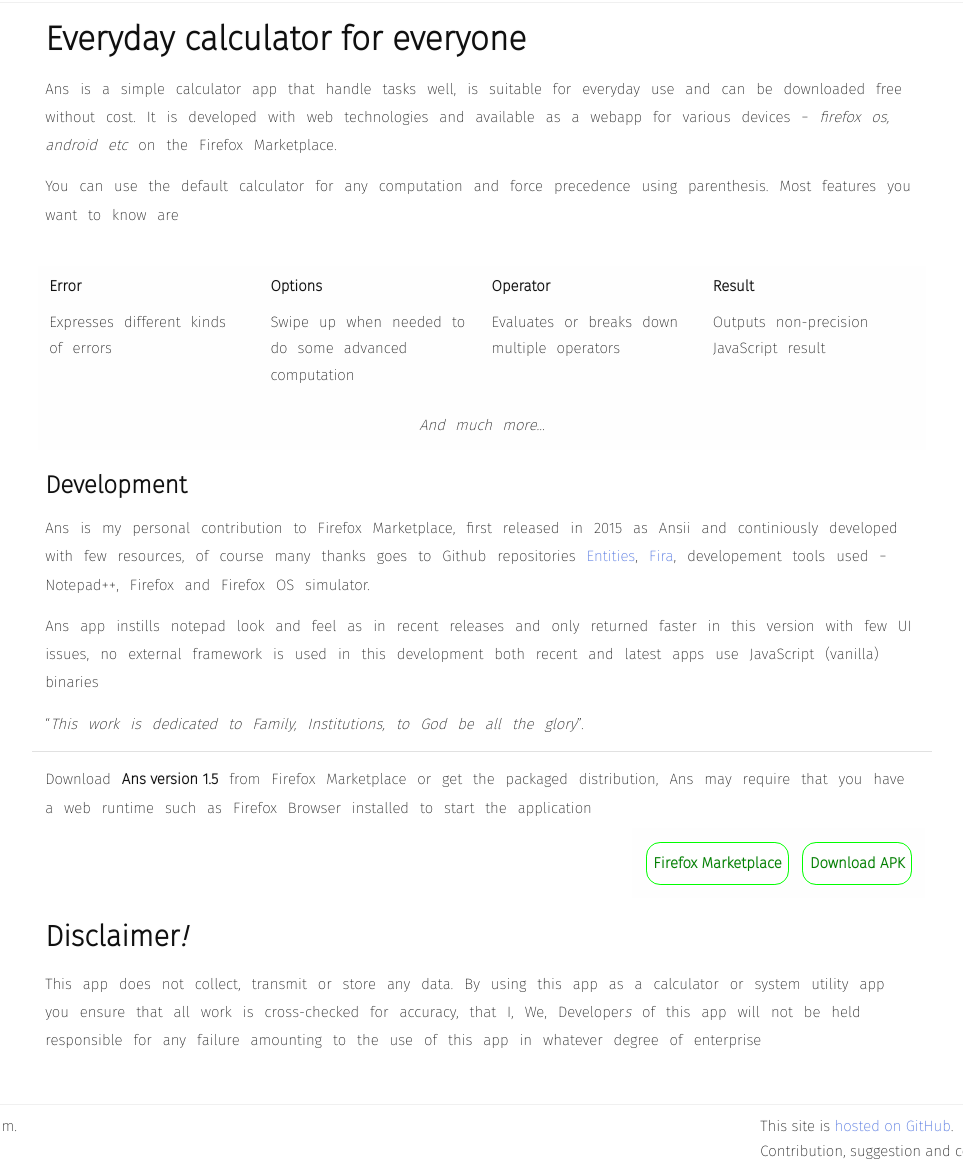
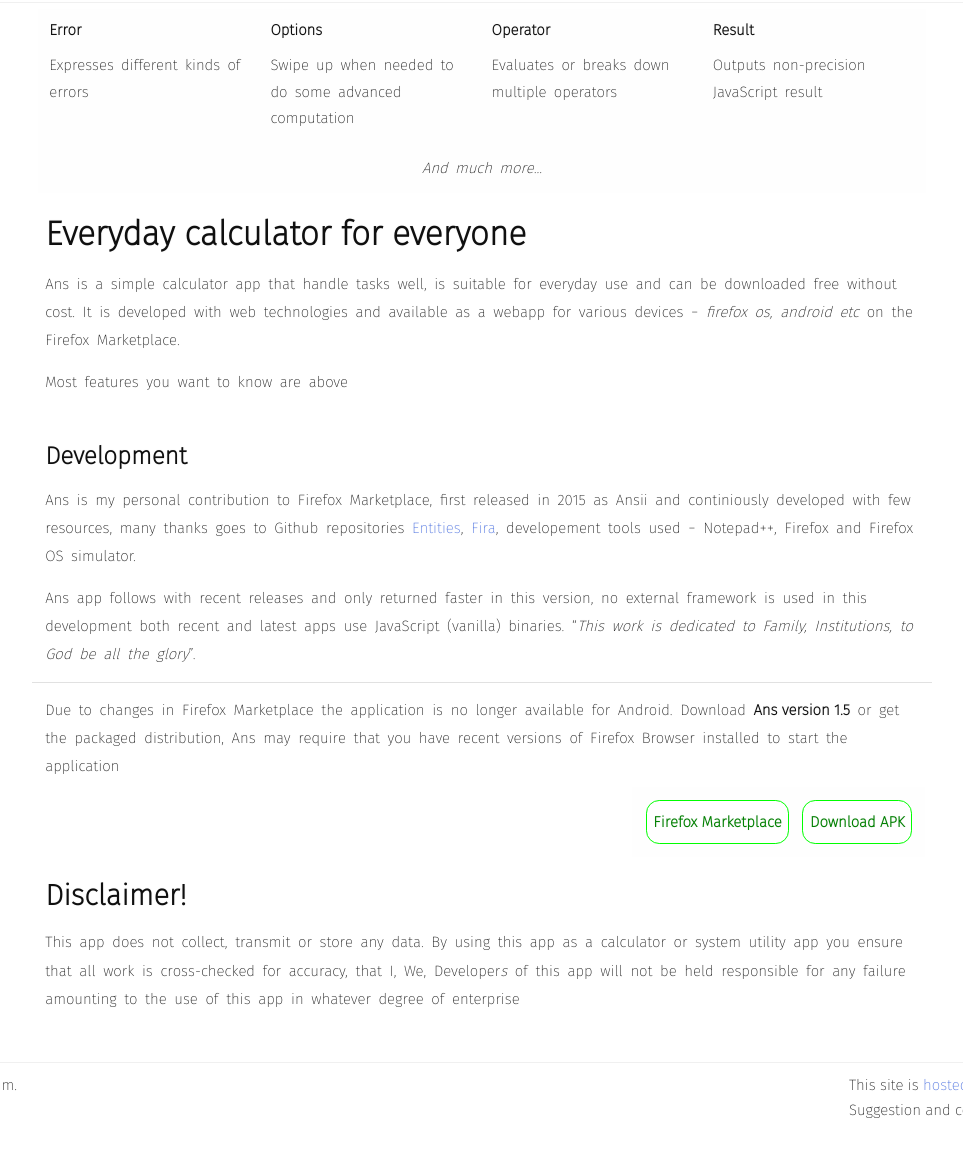
Before and after one commit to awills/anscalculator, a plain HTML site: page index.html in a window 1280 px wide. Shown: the part 190-1357 px from the top of the page, without its empty margins (158-1121 px from the left). After the commit the page ends 1323 px from the top, so only its background shows below. Drawn offline with Linux system fonts and the light colour scheme; files whose address does not match are found by name.

Commit message:
supplied compressed apk file

```diff
--- a/css/lh.css
+++ b/css/lh.css
@@ -32,9 +32,9 @@ a{
 
 a:hover{color:blue;}
 
-.lh6{line-height:188%; word-spacing:0.44em;} .lh6 .m{margin:0.44em;} .lh6 .p{padding:0.44em;} .lh6 .r{border-radius:14.08px;}
-.lh5{line-height:177%; word-spacing:0.385em;} .lh5 .m{margin:0.385em;} .lh5 .p{padding:0.385em;} .lh5 .r{border-radius:12.32px;}
-.lh4{line-height:166%; word-spacing:0.33em;} .lh4 .m{margin:0.33em;} .lh4 .p{padding:0.33em;} .lh4 .r{border-radius:10.56px;}
-.lh3{line-height:155%; word-spacing:0.275em;} .lh3 .m{margin:0.275em;} .lh3 .p{padding:0.275em;} .lh3 .r{border-radius:8.8px;}
-.lh2{line-height:144%; word-spacing:0.22em;} .lh2 .m{margin:0.22em;} .lh2 .p{padding:0.22em;} .lh2 .r{border-radius:7.04px;}
-.lh1{line-height:133%; word-spacing:0.165em;} .lh1 .m{margin:0.165em;} .lh1 .p{padding:0.165em;} .lh1 .r{border-radius:5.28px;}
+.lh6{line-height:188%; word-spacing:0.22em;} .lh6 .m{margin:0.44em;} .lh6 .p{padding:0.44em;} .lh6 .r{border-radius:0.88em;} /*gutter:7.04*/
+.lh5{line-height:177%; word-spacing:0.1925em;} .lh5 .m{margin:0.385em;} .lh5 .p{padding:0.385em;} .lh5 .r{border-radius:0.77em;} /*gutter:6.16*/
+.lh4{line-height:166%; word-spacing:0.165em;} .lh4 .m{margin:0.33em;} .lh4 .p{padding:0.33em;} .lh4 .r{border-radius:0.66em;} /*gutter:5.28*/
+.lh3{line-height:155%; word-spacing:0.1375em;} .lh3 .m{margin:0.275em;} .lh3 .p{padding:0.275em;} .lh3 .r{border-radius:0.55em;} /*gutter:4.4*/
+.lh2{line-height:144%; word-spacing:0.11em;} .lh2 .m{margin:0.22em;} .lh2 .p{padding:0.22em;} .lh2 .r{border-radius:0.44em;} /*gutter:3.52*/
+.lh1{line-height:133%; word-spacing:0.0825em;} .lh1 .m{margin:0.165em;} .lh1 .p{padding:0.165em;} .lh1 .r{border-radius:0.33em;} /*gutter:2.64*/
--- a/index.html
+++ b/index.html
@@ -15,7 +15,7 @@
 			<div class="lh4 lowerlip">
 				<div class="p wsoff">
 					<p>
-						<a class="logo" href="index.html"><b>Ans</b></a> by Abrahm Williams
+						<a class="logo" href="index.html"><b>Ans</b></a> by Abrahm W.
 					</p>
 				</div>
 				<div class="content">
@@ -32,18 +32,6 @@
 				</div>
 			</div>
 			<div class="content">
-				<div class="lh6">
-					<div class="p">
-						<h1>Everyday calculator for everyone</h1>
-						<p>
-							Ans is a simple calculator app that handle tasks well, is suitable for everyday use and can be downloaded free without cost. It is developed with web technologies and available as a webapp for various devices &minus; <i>firefox os, android etc</i> on the Firefox Marketplace.
-						</p>
-						<p>
-							You can use the default calculator for any computation and force precedence using parenthesis. Most features you want to know are
-						</p>
-					</div>
-				</div>
-				&nbsp;
 				<div class="lh5 nooverflow">
 					<div class="m dirt">
 						<div class="colspan1 fl p">
@@ -79,28 +67,36 @@
 				</div>
 				<div class="lh6">
 					<div class="p">
+						<h1>Everyday calculator for everyone</h1>
+						<p>
+							Ans is a simple calculator app that handle tasks well, is suitable for everyday use and can be downloaded free without cost. It is developed with web technologies and available as a webapp for various devices &minus; <i>firefox os, android etc</i> on the Firefox Marketplace.
+						</p>
+						<p>
+							Most features you want to know are above
+						</p>
+					</div>
+				</div>
+				&nbsp;
+				<div class="lh6">
+					<div class="p">
 						<h3>Development</h3>
 						<p>
-							Ans is my personal contribution to Firefox Marketplace, first released in 2015 as Ansii and continiously developed with few resources, of course many thanks goes to Github repositories <a href="http://www.brajeshwar.com/2012/list-of-character-entities-for-html-css-and-javascript">Entities</a>, <a href="http://www.carrois.com/fira-3-1">Fira</a>, developement tools used &minus; Notepad++, Firefox and Firefox OS simulator.
+							Ans is my personal contribution to Firefox Marketplace, first released in 2015 as Ansii and continiously developed with few resources, many thanks goes to Github repositories <a href="http://www.brajeshwar.com/2012/list-of-character-entities-for-html-css-and-javascript">Entities</a>, <a href="http://www.carrois.com/fira-3-1">Fira</a>, developement tools used &minus; Notepad++, Firefox and Firefox OS simulator.
 						</p>
 						<p>
-							Ans app instills notepad look and feel as in recent releases and only returned faster in this version with few UI issues, no external framework is used in this development both recent and latest apps use JavaScript (vanilla) binaries
-						</p>
-						<p>
-							<q><i>This work is dedicated to Family, Institutions, to God be all the glory</i></q>.
+							Ans app follows with recent releases and only returned faster in this version, no external framework is used in this development both recent and latest apps use JavaScript (vanilla) binaries. <q><i>This work is dedicated to Family, Institutions, to God be all the glory</i></q>.
 						</p>
 					</div>
 					<div class="p nooverflow lip">
 						<p>
-							Download <span class="wsoff"><b>Ans version 1.5</b></span> from Firefox Marketplace or get the packaged distribution,
-							Ans may require that you have a web runtime such as Firefox Browser installed to start the application
+							Due to changes in Firefox Marketplace the application is no longer available for Android. Download <span class="wsoff"><b>Ans version 1.5</b></span> or get the packaged distribution, Ans may require that you have recent versions of Firefox Browser installed to start the application
 						</p>
 						<p class="fr dirt">
-							<a class="m r linkbutton" href="https://marketplace.firefox.com/app/ans-1">Firefox Marketplace</a><a class="m r linkbutton" href="pkg/pkg.apk">Download APK</a>
+							<a class="m r linkbutton" href="https://marketplace.firefox.com/app/ans-1">Firefox Marketplace</a><a class="m r linkbutton" href="pkg/pkg.zip">Download APK</a>
 						</p>
 					</div>
 					<div class="p">
-						<h2>Disclaimer<i>!</i></h2>
+						<h2>Disclaimer!</h2>
 						<p>
 							This app does not collect, transmit or store any data. By using this app as a calculator or system utility app you ensure that all work is cross-checked for accuracy, that I, We, Developer<i>s</i> of this app will not be held responsible for any failure amounting to the use of this app in whatever degree of enterprise
 						</p>
@@ -116,7 +112,7 @@
 						</span>
 						<span class="fr">
 							This site is <a href="https://github.com/awills/anscalculator">hosted on GitHub</a>.
-							<br>Contribution, suggestion and comments are welcome
+							<br>Suggestion and comments are welcome
 						</span>
 					</p>
 				</div>
```
Also changed, not shown: 1 other file.
